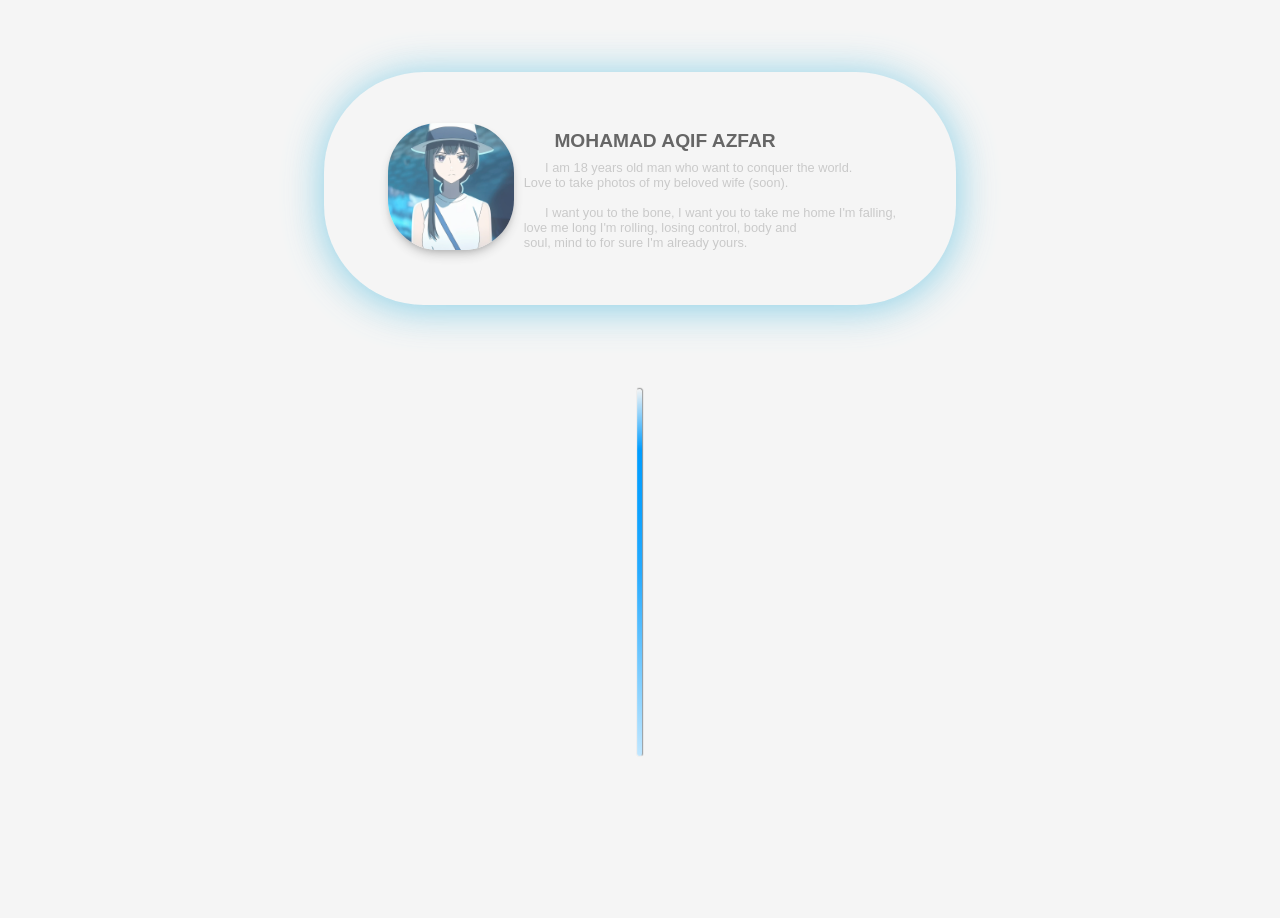
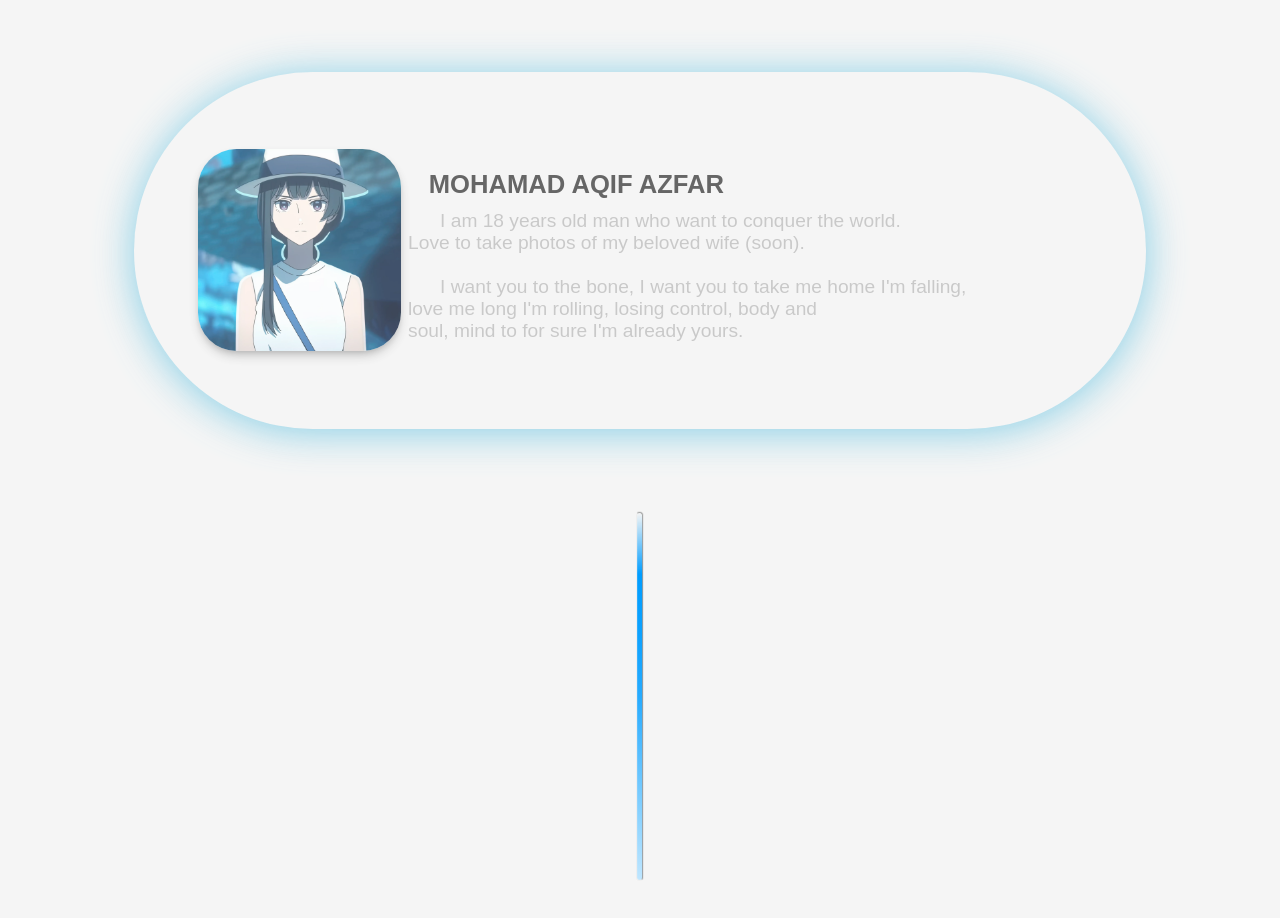
Before and after one commit to aqifazfar/aqifazfar, a plain HTML site: page index.html in a window 1280 px wide. Shown: the top 918 px of the page. Drawn offline with Linux system fonts and the light colour scheme.

Commit message:
improved

```diff
--- a/style.css
+++ b/style.css
@@ -85,7 +85,7 @@ body {
 }
 
 header {
-  width: 50%;
+  width: 80%;
   display: block;
   position: relative;
   right: auto;
@@ -93,7 +93,7 @@ header {
   top: 5vw;
   margin: 0px auto;
   padding: 0px 0px 0px 0px;
-  border-radius: 100px;
+  border-radius: 15vw;
   box-shadow: rgb(98, 194, 225) 0px 3px 40px;
   opacity: 0;
   animation-name: fade_in;
@@ -103,15 +103,14 @@ header {
   animation-fill-mode: forwards;
 }
 #image {
-  width: 100%;
   display: block;
   width: 20%;
   margin: 0px 0px 0px 0px;
   padding: 0px 0px 0px 0px;
   position: relative;
   left: 5vw;
-  top: 4vw;
-  border-radius: 50px;
+  top: 6vw;
+  border-radius: 3vw;
   box-shadow: rgba(0, 0, 0, 0.25) 0px 6px 12px -2px,
     rgba(0, 0, 0, 0.25) 0px 3px 7px -3px;
   animation-name: image_animation;
@@ -124,14 +123,14 @@ header {
 #name {
   display: inline-block;
   font-family: Arial;
-  font-size: 1.5vw;
+  font-size: 2vw;
   color: black;
   position: relative;
   font-weight: bold;
   margin: 0px 0px 0px 0px;
   padding: 0px 0px 0px 0px;
-  bottom: 12vw;
-  left: 18vw;
+  bottom: 18vw;
+  left: 23vw;
   opacity: 0;
   animation-name: fade_in;
   animation-timing-function: ease-in-out;
@@ -145,12 +144,12 @@ header {
   display: inline-block;
   tab-size: 4;
   font-family: Arial;
-  font-size: 1vw;
+  font-size: 1.5vw;
   color: black;
   margin: 0px 0px 0px 0px;
   padding: 0px 0px 0px 0px;
   position: relative;
-  bottom: 3vw;
+  bottom: 5vw;
   right: 2vw;
 
   opacity: 0;
```
